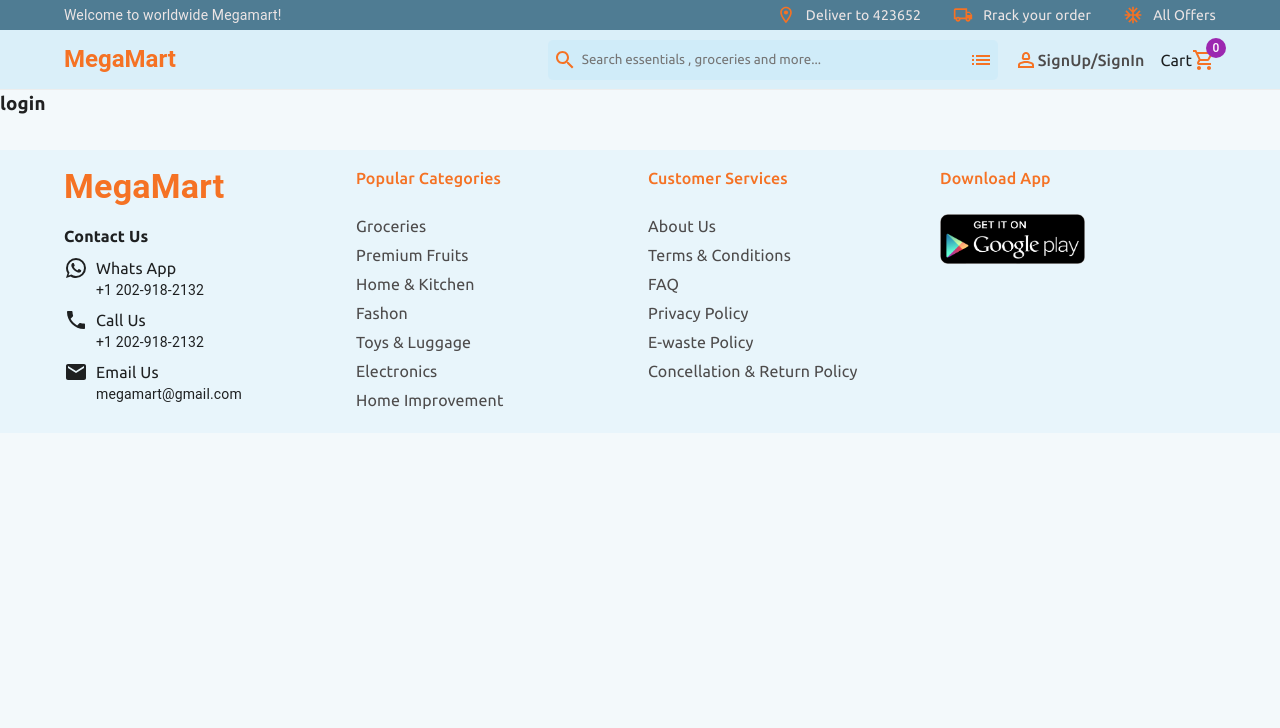
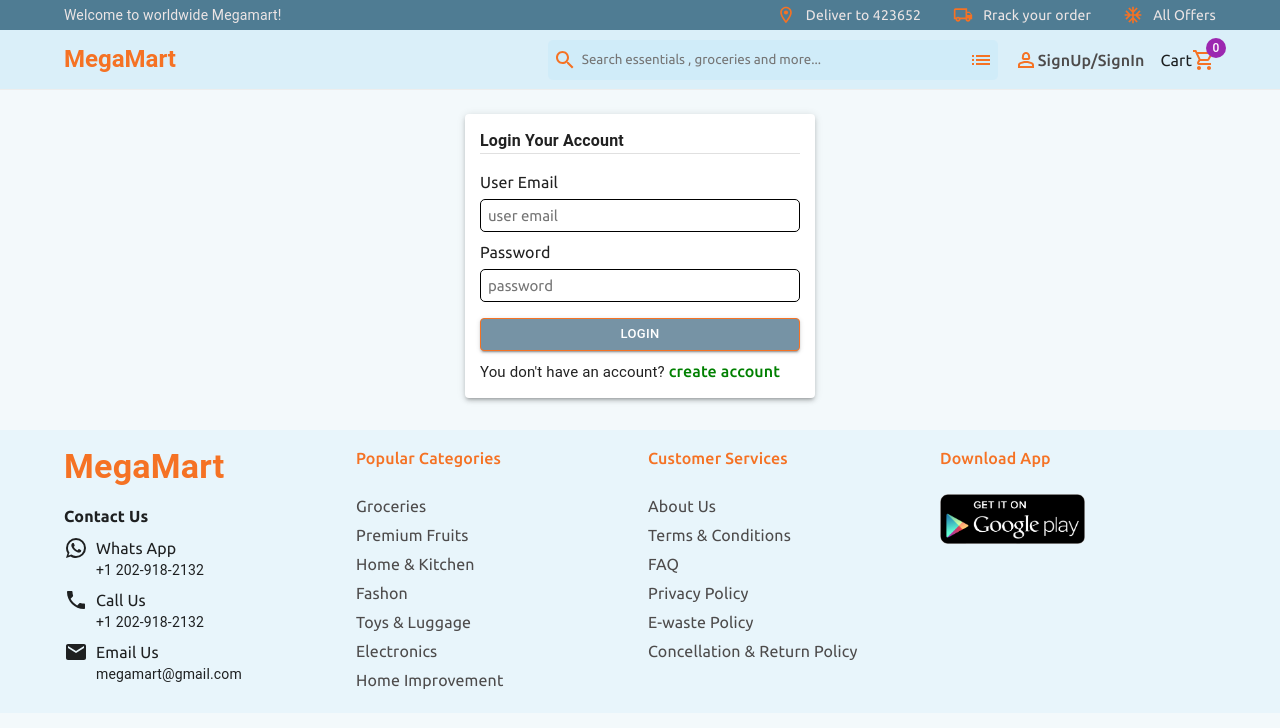
Before and after one commit to sksabbirhossain/megamart-client, a React (Create React App) app: page /signin in a window 1280 px wide. Shown: the top 728 px of the page. Built offline with nearby package versions, Linux system fonts and the light colour scheme.

Commit message:
created a login page

```diff
--- a/src/pages/SignIn/SignIn.js
+++ b/src/pages/SignIn/SignIn.js
@@ -7,11 +7,56 @@
   Typography,
 } from "@mui/material";
 import React from "react";
+import { Link } from "react-router-dom";
 import Form from "../../components/Form/Form";
 import FormInput from "../../components/FormInput/FormInput";
 
 const SignIn = () => {
-  return <h3>login</h3>;
+  return (
+    <Box mt={3}>
+      <Container>
+        <Paper
+          elevation={3}
+          sx={{
+            width: { xs: "auto", sm: "350px" },
+            marginX: "auto",
+            padding: "15px",
+          }}
+        >
+          <Typography fontWeight={700}>Login Your Account</Typography>
+          <Divider />
+          <Box py={1}>
+            <Form>
+              <FormInput
+                label="User Email"
+                type="email"
+                name="email"
+                placeholder="user email"
+              />
+              <FormInput
+                label="Password"
+                type="password"
+                name="password"
+                placeholder="password"
+              />
+
+              <Box mt={2}>
+                <Button size="small" fullWidth type="submit">
+                  Login
+                </Button>
+              </Box>
+            </Form>
+          </Box>
+          <Typography fontSize={15}>
+            You don't have an account?{" "}
+            <Link to="/Signup" style={{ color: "green" }}>
+              create account
+            </Link>
+          </Typography>
+        </Paper>
+      </Container>
+    </Box>
+  );
 };
 
 export default SignIn;
--- a/src/pages/Signup/Signup.js
+++ b/src/pages/Signup/Signup.js
@@ -7,6 +7,7 @@
   Typography,
 } from "@mui/material";
 import React from "react";
+import { Link } from "react-router-dom";
 import Form from "../../components/Form/Form";
 import FormInput from "../../components/FormInput/FormInput";
 
@@ -57,6 +58,13 @@
               </Box>
             </Form>
           </Box>
+          <Typography fontSize={15}>
+            You have allready an account?
+            <Link to="/Signin" style={{ color: "green" }}>
+              {" "}
+              login you account
+            </Link>
+          </Typography>
         </Paper>
       </Container>
     </Box>
```
